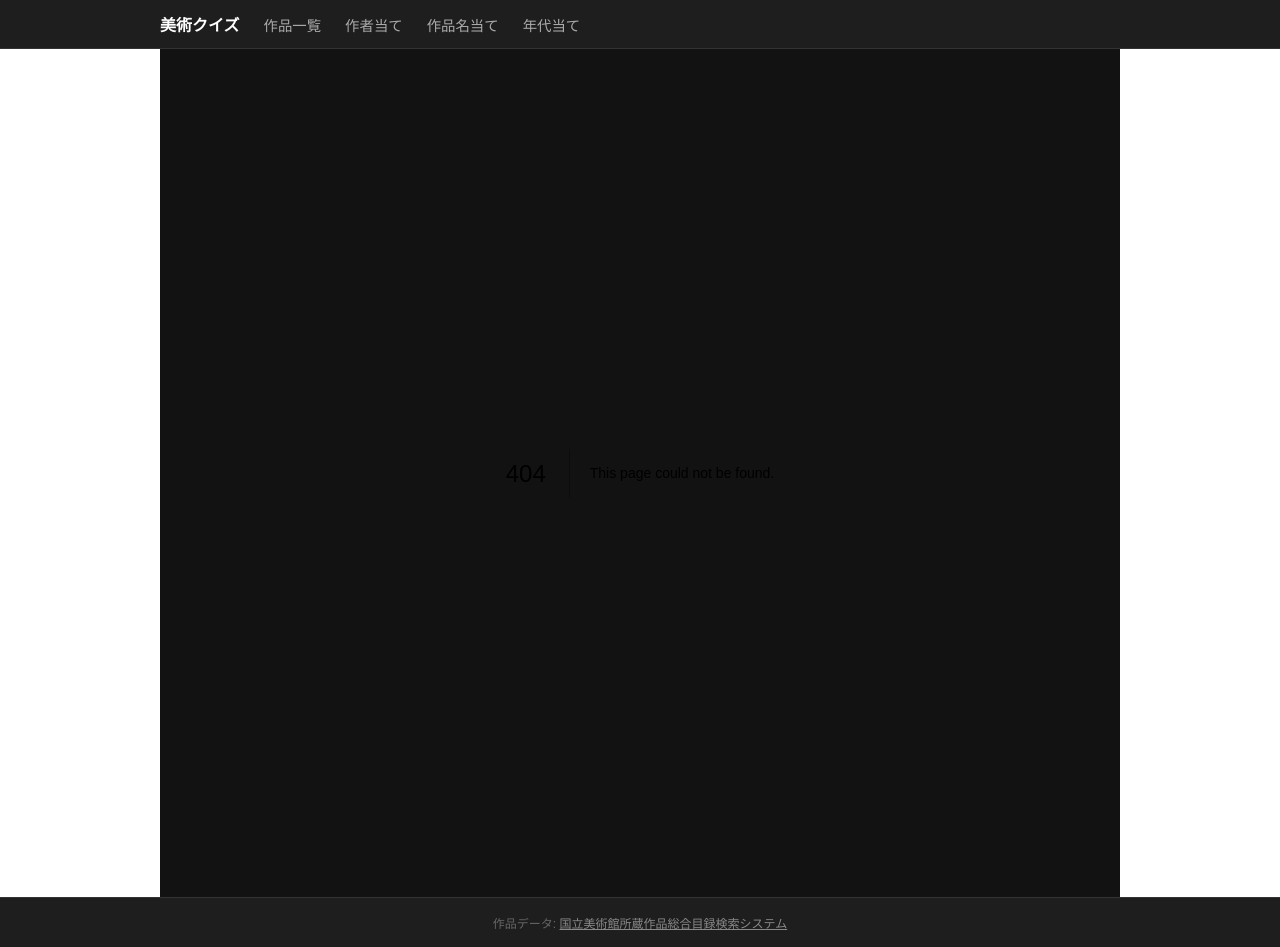
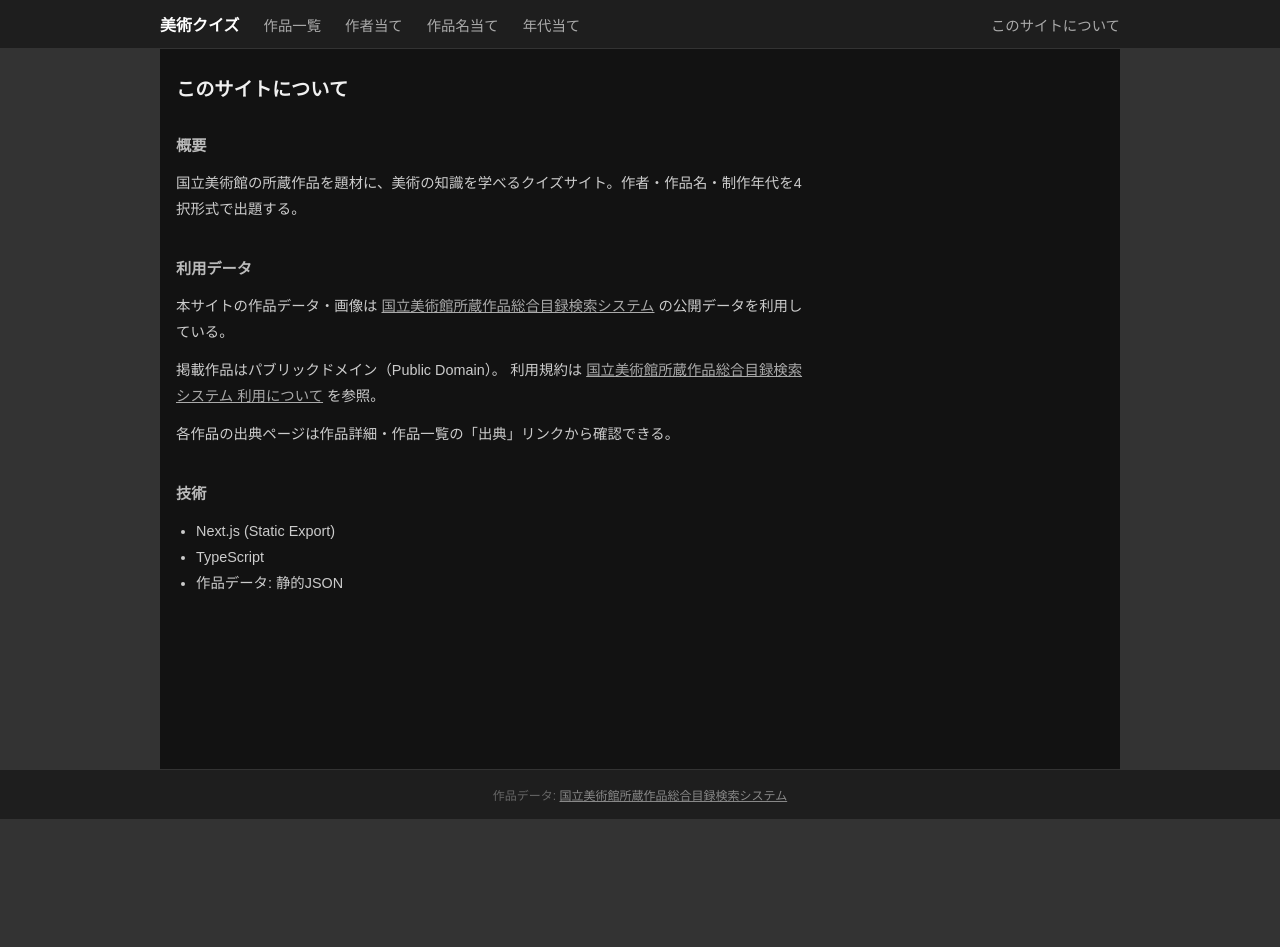
Before and after one commit to reload-co-jp/qartwork, a Next.js app: page /about in a window 1280 px wide. Before the commit this address had no page. After the commit the page ends 819 px from the top, so only its background shows below. Built offline with nearby package versions, Linux system fonts and the light colour scheme.

Commit message:
Add about page

```diff
--- /dev/null
+++ b/app/about/page.tsx
@@ -0,0 +1,64 @@
+import { Metadata } from "next"
+
+export const metadata: Metadata = {
+  title: "このサイトについて | 美術クイズ",
+  description: "美術クイズサイトの概要・利用データについて",
+}
+
+const Page = () => {
+  return (
+    <div style={{ maxWidth: "640px", lineHeight: 1.8 }}>
+      <h1 style={{ fontSize: "1.2rem", marginBottom: "1.5rem" }}>このサイトについて</h1>
+
+      <section style={{ marginBottom: "2rem" }}>
+        <h2 style={{ fontSize: "0.95rem", color: "#bbb", marginBottom: "0.75rem" }}>概要</h2>
+        <p style={{ color: "#ccc", fontSize: "0.9rem" }}>
+          国立美術館の所蔵作品を題材に、美術の知識を学べるクイズサイト。作者・作品名・制作年代を4択形式で出題する。
+        </p>
+      </section>
+
+      <section style={{ marginBottom: "2rem" }}>
+        <h2 style={{ fontSize: "0.95rem", color: "#bbb", marginBottom: "0.75rem" }}>利用データ</h2>
+        <p style={{ color: "#ccc", fontSize: "0.9rem", marginBottom: "0.75rem" }}>
+          本サイトの作品データ・画像は{" "}
+          <a
+            href="https://search.artmuseums.go.jp/"
+            target="_blank"
+            rel="noopener noreferrer"
+            style={{ color: "#aaa" }}
+          >
+            国立美術館所蔵作品総合目録検索システム
+          </a>{" "}
+          の公開データを利用している。
+        </p>
+        <p style={{ color: "#ccc", fontSize: "0.9rem", marginBottom: "0.75rem" }}>
+          掲載作品はパブリックドメイン（Public Domain）。
+          利用規約は{" "}
+          <a
+            href="https://search.artmuseums.go.jp/how_to_use.html"
+            target="_blank"
+            rel="noopener noreferrer"
+            style={{ color: "#aaa" }}
+          >
+            国立美術館所蔵作品総合目録検索システム 利用について
+          </a>{" "}
+          を参照。
+        </p>
+        <p style={{ color: "#ccc", fontSize: "0.9rem" }}>
+          各作品の出典ページは作品詳細・作品一覧の「出典」リンクから確認できる。
+        </p>
+      </section>
+
+      <section style={{ marginBottom: "2rem" }}>
+        <h2 style={{ fontSize: "0.95rem", color: "#bbb", marginBottom: "0.75rem" }}>技術</h2>
+        <ul style={{ color: "#ccc", fontSize: "0.9rem", paddingLeft: "1.25rem" }}>
+          <li>Next.js (Static Export)</li>
+          <li>TypeScript</li>
+          <li>作品データ: 静的JSON</li>
+        </ul>
+      </section>
+    </div>
+  )
+}
+
+export default Page
--- a/app/layout.tsx
+++ b/app/layout.tsx
@@ -49,6 +49,9 @@ const RootLayout = ({ children }: { children: React.ReactNode }) => {
             <Link href="/quiz/year" style={{ color: "#aaa", textDecoration: "none", fontSize: "0.9rem" }}>
               年代当て
             </Link>
+            <Link href="/about" style={{ color: "#aaa", textDecoration: "none", fontSize: "0.9rem", marginLeft: "auto" }}>
+              このサイトについて
+            </Link>
           </nav>
         </header>
         <main
```
